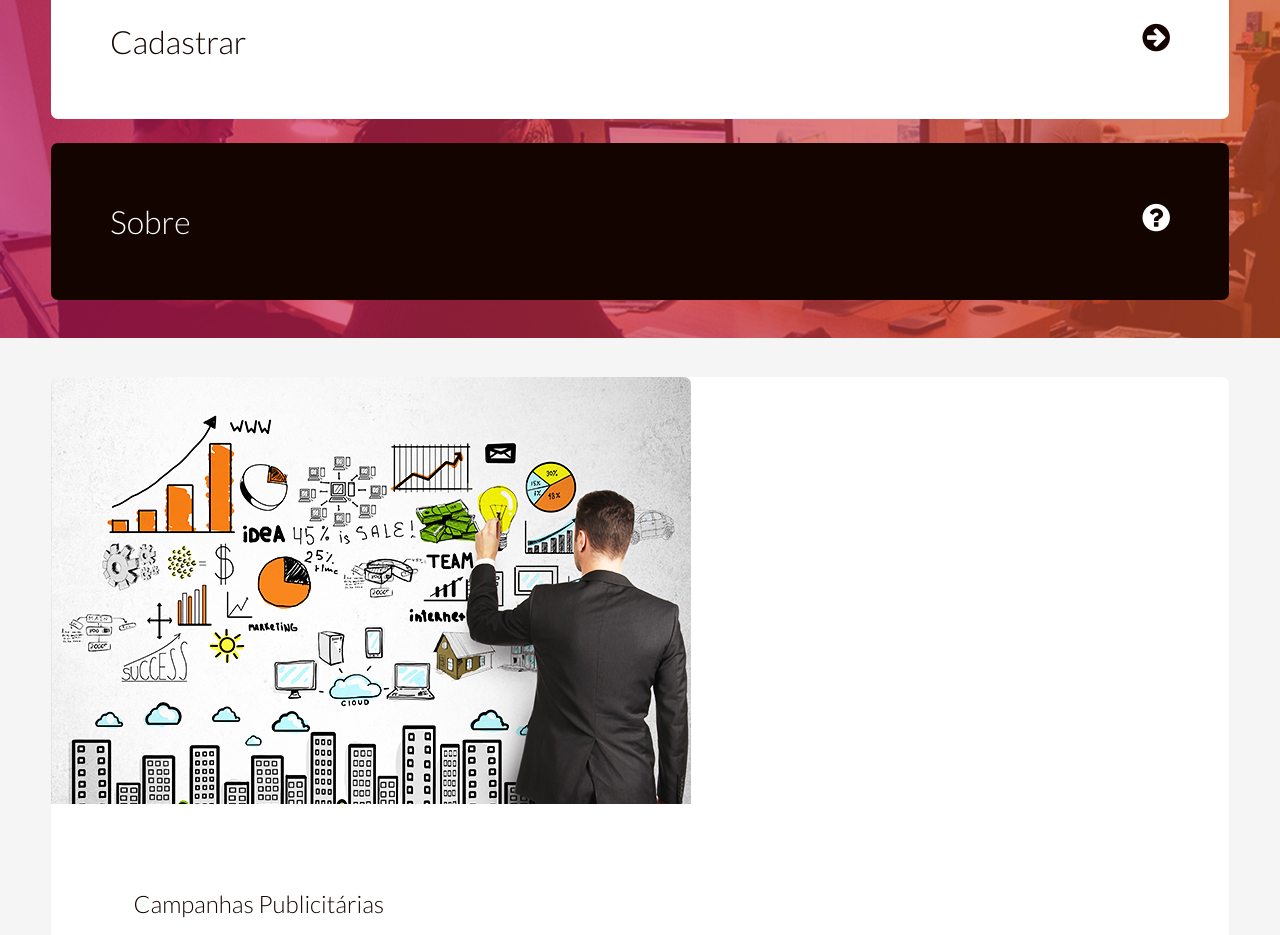
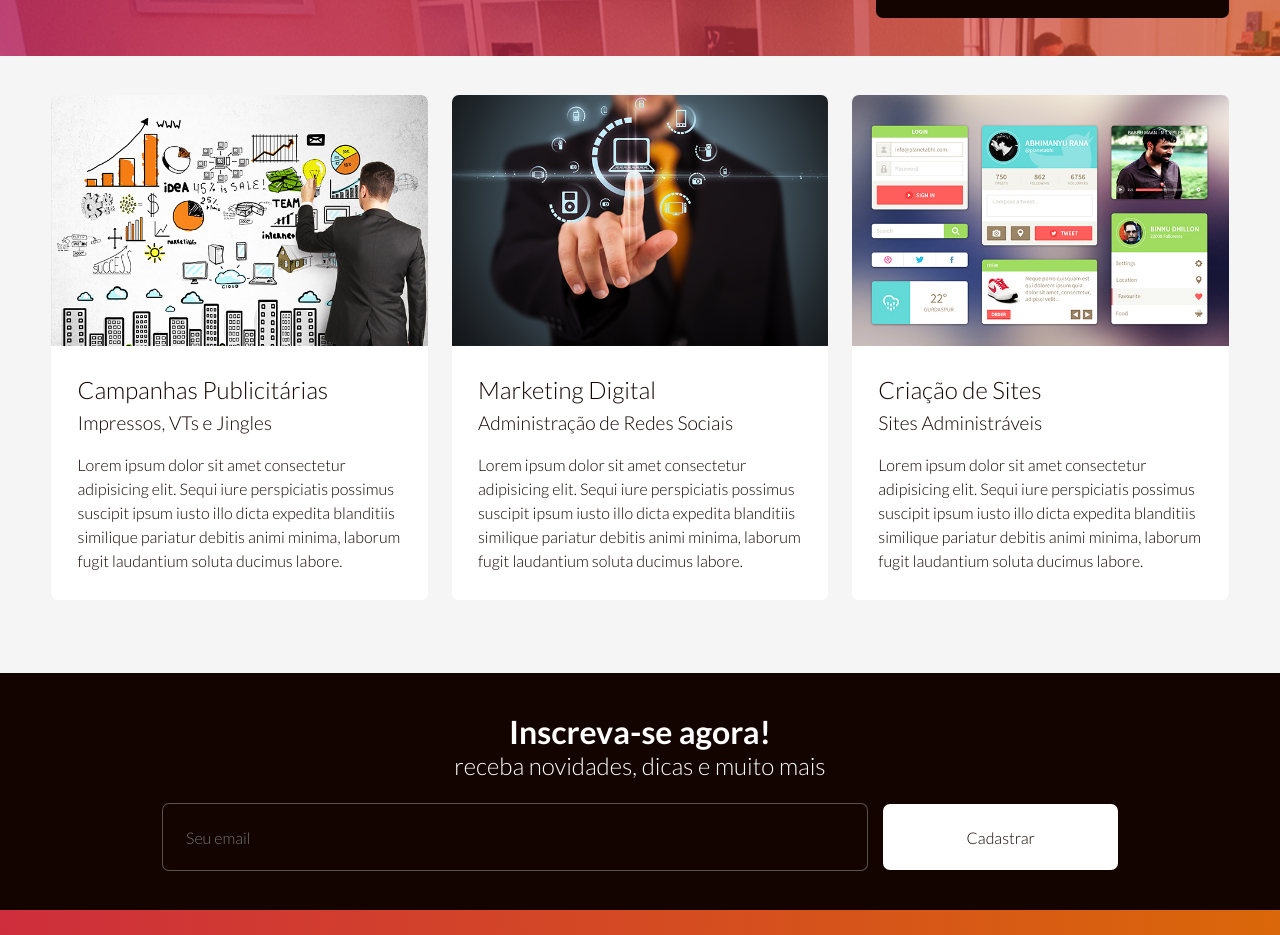
Before and after one commit to wesleyanjosz/Nodepro, a website: page index.html in a window 1280 px wide. Shown: the part 309-1244 px from the top of the page. Drawn offline with nearby package versions, Linux system fonts and the light colour scheme.

Commit message:
update - breakpoints media query css

```diff
--- a/css/style.css
+++ b/css/style.css
@@ -253,3 +253,83 @@ img {
         font-size: 2em;
     }
 }
+
+/* medium devices */
+@media screen and (min-width: 768px) {
+    .service {
+        width: 49%;
+        float: left;
+        margin-right: 2%;
+    }
+
+    .service:nth-child(2) {
+        margin-right: 0;
+    }
+
+    .newsletter h2 {
+        font-size: 2em;
+    }
+
+    .newsletter h3 {
+        font-size: 1.5em;
+    }
+
+    .newsletter input {
+        width: 70%;
+        padding: 2%;
+        float: left;
+        margin-right: 1%;
+    }
+
+    .newsletter button {
+        width: 29%;
+        padding: 2%;
+        float: right;
+        margin-top: 0;
+    }
+}
+
+/* large device */
+@media screen and (min-width: 960px) {
+    .title {
+        width: 70%;
+        float: left;
+        text-align: left;
+    }
+
+    .title h2 {
+        font-size: 3em;
+    }
+
+    .title h3 {
+        font-size: 2em;
+    }
+
+    .buttons {
+        width: 30%;
+        float: right;
+        margin-top: 0;
+    }
+
+    .service {
+        width: 32%;
+    }
+
+    .service:nth-child(2) {
+        margin-right: 2%;
+    }
+
+    .service:nth-child(3) {
+        margin-right: 0;
+    }
+
+    .newsletter input {
+        width: 60%;
+        float: none;
+    }
+
+    .newsletter button {
+        width: 20%;
+        float: none;
+    }
+}
```
